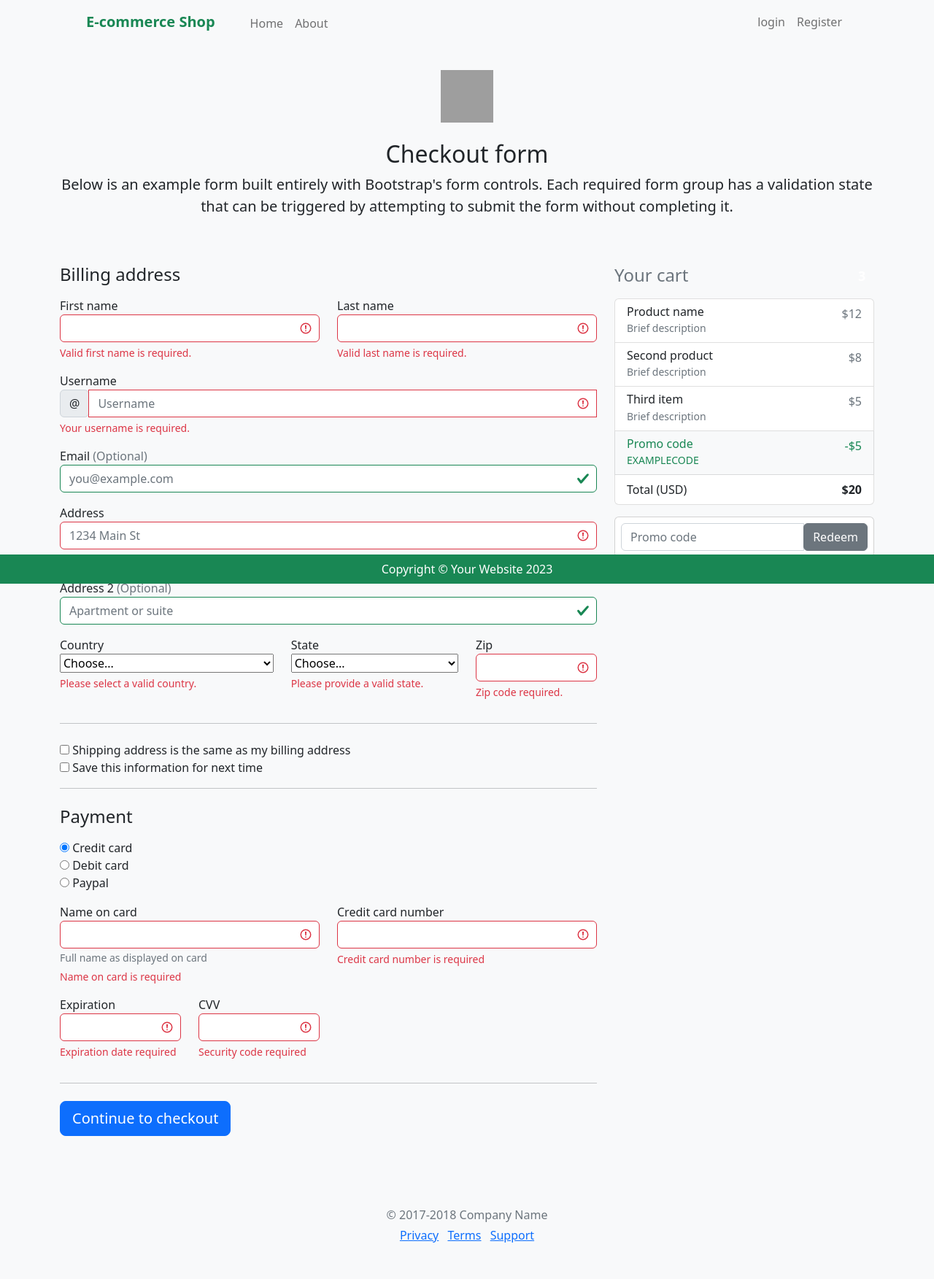
After one commit to best-rion/E_Commerce, a Flask app: page /pay in a window 1280 px wide. The commit adds this page. Shown: the whole page at 73% size. Run offline with Flask 3, Linux system fonts and the light colour scheme; some libraries are stand-ins or nearby versions; grey boxes are pictures that could not be loaded.

Commit message:
Hard parts are over now. It looks good.

```diff
--- a/eCommerce/Users/routes.py
+++ b/eCommerce/Users/routes.py
@@ -1,6 +1,7 @@
 from flask import Blueprint,render_template, redirect, request, url_for, flash
 from eCommerce.models import Product
 from eCommerce.common_froms import SearchForm
+import json
 
 
 users = Blueprint('users', __name__,
@@ -23,11 +24,6 @@ class UserClass:
             self.cart.append(product_id)
             self.quantity_list.append(UserClass.default_quantity)
             self.numberOfItems += 1 #one product was added
-
-        else:
-
-            index = self.cart.index(product_id)
-            self.quantity_list[index] += 1
 
     def updateCart(self, index, sign):
 
@@ -66,8 +62,10 @@ def userSearch(search_term):
     if form.validate_on_submit():
         return redirect(url_for('users.userSearch', search_term=form.search_term.data,  numberOfItems=test_user.numberOfItems))
 
+    items_in_cart = test_user.cart
+
     return render_template('user_searched_items.html', title='Searched Items', form=form,
-                            paginated_products=paginated_products, search_term=search_term, numberOfItems=test_user.numberOfItems)
+                            paginated_products=paginated_products, search_term=search_term, numberOfItems=test_user.numberOfItems, items_in_cart=items_in_cart)
 
 
 
@@ -82,7 +80,10 @@ def home():
     if form.validate_on_submit():
         return redirect(url_for('users.userSearch', search_term=form.search_term.data,  numberOfItems=test_user.numberOfItems))
 
-    return render_template('home.html', paginated_products=paginated_products, form=form,   numberOfItems=test_user.numberOfItems)
+
+    items_in_cart = test_user.cart
+
+    return render_template('home.html', paginated_products=paginated_products, form=form,   numberOfItems=test_user.numberOfItems, items_in_cart=items_in_cart)
 
 @users.route("/about")
 def about():
@@ -106,35 +107,32 @@ def cart():
     if form.validate_on_submit():
         return redirect(url_for('users.userSearch', search_term=form.search_term.data,  numberOfItems=test_user.numberOfItems))
 
+    products = []
+    total = 0
+
+    for i in range( len(test_user.cart) ):
+
+        product = Product.query.get(test_user.cart[i])
+        products.append(product)
+
+        total += product.price * test_user.quantity_list[i]
+
+    return render_template('user_cart.html',  form=form,   numberOfItems=test_user.numberOfItems,
+                            products=products, quantity_list=test_user.quantity_list, total=total)
 
 
-    products = []
-
-    for product_id in test_user.cart:
-        products.append(Product.query.get(product_id))
-
-    return render_template('user_cart.html',  form=form,   numberOfItems=test_user.numberOfItems, products=products, quantity_list=test_user.quantity_list)
+@users.route("/actionInCart/<int:index>/<string:sign>", methods=['POST'])
+def actionInCart(index, sign):
+    global test_user
 
 
-@users.route("/actionInCart", methods=['POST'])
-def actionInCart():
-    global test_user
-
-    sign = request.form['sign']
-    index = int(request.form['index'])-1
-
-
-
+    index = index-1
 
 
     test_user.updateCart(index=index, sign=sign)
 
-    print(sign)
-    print(index)
-    print('\n')
 
-    return "Cart updated successfully"
-
+    return redirect(url_for('users.cart'))
 
 
 @users.route("/deleteInCart", methods=['POST'])
@@ -148,3 +146,9 @@ def deleteInCart():
     test_user.deleteFromCart(index=index)
 
     return redirect(url_for('users.cart'))
+
+
+
+@users.route("/pay", methods=['GET'])
+def pay():
+    return render_template('pay.html')
--- a/eCommerce/Users/templates/about.html
+++ b/eCommerce/Users/templates/about.html
@@ -12,7 +12,7 @@
             <p class="mb-5 font-weight-normal" style="word-spacing: 5px;">
                 Fast forward again, and we have this, the 116610LV, which really doubles down on the whole green theme by adding a green dial. With the ceramic of the bezel giving the green hue a silvery tone, and the dial gleaming with a sunburst flash under the right light, the Rolex Submariner LV may not exude quite the same hardy resilience as its originator — but as a celebration? It’s near-on perfect.            </p>
         </div>
-        <div class="col-lg-6 my-auto">
+        <div class="col-lg-6 my-auto text-center">
             <img class="img-fluid" src="{{ url_for('static', filename = 'a.jpg') }}" alt="...">
         </div>
     </div>
--- /dev/null
+++ b/eCommerce/Users/templates/pay.html
@@ -0,0 +1,252 @@
+{% extends 'user_layout.html' %}
+
+{% block content %}
+
+    <div class="container">
+      <div class="py-5 text-center">
+        <img class="d-block mx-auto mb-4" src="https://getbootstrap.com/docs/4.0/assets/brand/bootstrap-solid.svg" alt="" width="72" height="72">
+        <h2>Checkout form</h2>
+        <p class="lead">Below is an example form built entirely with Bootstrap's form controls. Each required form group has a validation state that can be triggered by attempting to submit the form without completing it.</p>
+      </div>
+
+      <div class="row">
+        <div class="col-md-4 order-md-2 mb-4">
+          <h4 class="d-flex justify-content-between align-items-center mb-3">
+            <span class="text-muted">Your cart</span>
+            <span class="badge badge-secondary badge-pill">3</span>
+          </h4>
+          <ul class="list-group mb-3">
+            <li class="list-group-item d-flex justify-content-between lh-condensed">
+              <div>
+                <h6 class="my-0">Product name</h6>
+                <small class="text-muted">Brief description</small>
+              </div>
+              <span class="text-muted">$12</span>
+            </li>
+            <li class="list-group-item d-flex justify-content-between lh-condensed">
+              <div>
+                <h6 class="my-0">Second product</h6>
+                <small class="text-muted">Brief description</small>
+              </div>
+              <span class="text-muted">$8</span>
+            </li>
+            <li class="list-group-item d-flex justify-content-between lh-condensed">
+              <div>
+                <h6 class="my-0">Third item</h6>
+                <small class="text-muted">Brief description</small>
+              </div>
+              <span class="text-muted">$5</span>
+            </li>
+            <li class="list-group-item d-flex justify-content-between bg-light">
+              <div class="text-success">
+                <h6 class="my-0">Promo code</h6>
+                <small>EXAMPLECODE</small>
+              </div>
+              <span class="text-success">-$5</span>
+            </li>
+            <li class="list-group-item d-flex justify-content-between">
+              <span>Total (USD)</span>
+              <strong>$20</strong>
+            </li>
+          </ul>
+
+          <form class="card p-2">
+            <div class="input-group">
+              <input type="text" class="form-control" placeholder="Promo code">
+              <div class="input-group-append">
+                <button type="submit" class="btn btn-secondary">Redeem</button>
+              </div>
+            </div>
+          </form>
+        </div>
+        <div class="col-md-8 order-md-1">
+          <h4 class="mb-3">Billing address</h4>
+          <form class="needs-validation was-validated" novalidate="">
+            <div class="row">
+              <div class="col-md-6 mb-3">
+                <label for="firstName">First name</label>
+                <input type="text" class="form-control" id="firstName" placeholder="" value="" required="">
+                <div class="invalid-feedback">
+                  Valid first name is required.
+                </div>
+              </div>
+              <div class="col-md-6 mb-3">
+                <label for="lastName">Last name</label>
+                <input type="text" class="form-control" id="lastName" placeholder="" value="" required="">
+                <div class="invalid-feedback">
+                  Valid last name is required.
+                </div>
+              </div>
+            </div>
+
+            <div class="mb-3">
+              <label for="username">Username</label>
+              <div class="input-group">
+                <div class="input-group-prepend">
+                  <span class="input-group-text">@</span>
+                </div>
+                <input type="text" class="form-control" id="username" placeholder="Username" required="">
+                <div class="invalid-feedback" style="width: 100%;">
+                  Your username is required.
+                </div>
+              </div>
+            </div>
+
+            <div class="mb-3">
+              <label for="email">Email <span class="text-muted">(Optional)</span></label>
+              <input type="email" class="form-control" id="email" placeholder="you@example.com">
+              <div class="invalid-feedback">
+                Please enter a valid email address for shipping updates.
+              </div>
+            </div>
+
+            <div class="mb-3">
+              <label for="address">Address</label>
+              <input type="text" class="form-control" id="address" placeholder="1234 Main St" required="">
+              <div class="invalid-feedback">
+                Please enter your shipping address.
+              </div>
+            </div>
+
+            <div class="mb-3">
+              <label for="address2">Address 2 <span class="text-muted">(Optional)</span></label>
+              <input type="text" class="form-control" id="address2" placeholder="Apartment or suite">
+            </div>
+
+            <div class="row">
+              <div class="col-md-5 mb-3">
+                <label for="country">Country</label>
+                <select class="custom-select d-block w-100" id="country" required="">
+                  <option value="">Choose...</option>
+                  <option>United States</option>
+                </select>
+                <div class="invalid-feedback">
+                  Please select a valid country.
+                </div>
+              </div>
+              <div class="col-md-4 mb-3">
+                <label for="state">State</label>
+                <select class="custom-select d-block w-100" id="state" required="">
+                  <option value="">Choose...</option>
+                  <option>California</option>
+                </select>
+                <div class="invalid-feedback">
+                  Please provide a valid state.
+                </div>
+              </div>
+              <div class="col-md-3 mb-3">
+                <label for="zip">Zip</label>
+                <input type="text" class="form-control" id="zip" placeholder="" required="">
+                <div class="invalid-feedback">
+                  Zip code required.
+                </div>
+              </div>
+            </div>
+            <hr class="mb-4">
+            <div class="custom-control custom-checkbox">
+              <input type="checkbox" class="custom-control-input" id="same-address">
+              <label class="custom-control-label" for="same-address">Shipping address is the same as my billing address</label>
+            </div>
+            <div class="custom-control custom-checkbox">
+              <input type="checkbox" class="custom-control-input" id="save-info">
+              <label class="custom-control-label" for="save-info">Save this information for next time</label>
+            </div>
+            <hr class="mb-4">
+
+            <h4 class="mb-3">Payment</h4>
+
+            <div class="d-block my-3">
+              <div class="custom-control custom-radio">
+                <input id="credit" name="paymentMethod" type="radio" class="custom-control-input" checked="" required="">
+                <label class="custom-control-label" for="credit">Credit card</label>
+              </div>
+              <div class="custom-control custom-radio">
+                <input id="debit" name="paymentMethod" type="radio" class="custom-control-input" required="">
+                <label class="custom-control-label" for="debit">Debit card</label>
+              </div>
+              <div class="custom-control custom-radio">
+                <input id="paypal" name="paymentMethod" type="radio" class="custom-control-input" required="">
+                <label class="custom-control-label" for="paypal">Paypal</label>
+              </div>
+            </div>
+            <div class="row">
+              <div class="col-md-6 mb-3">
+                <label for="cc-name">Name on card</label>
+                <input type="text" class="form-control" id="cc-name" placeholder="" required="">
+                <small class="text-muted">Full name as displayed on card</small>
+                <div class="invalid-feedback">
+                  Name on card is required
+                </div>
+              </div>
+              <div class="col-md-6 mb-3">
+                <label for="cc-number">Credit card number</label>
+                <input type="text" class="form-control" id="cc-number" placeholder="" required="">
+                <div class="invalid-feedback">
+                  Credit card number is required
+                </div>
+              </div>
+            </div>
+            <div class="row">
+              <div class="col-md-3 mb-3">
+                <label for="cc-expiration">Expiration</label>
+                <input type="text" class="form-control" id="cc-expiration" placeholder="" required="">
+                <div class="invalid-feedback">
+                  Expiration date required
+                </div>
+              </div>
+              <div class="col-md-3 mb-3">
+                <label for="cc-expiration">CVV</label>
+                <input type="text" class="form-control" id="cc-cvv" placeholder="" required="">
+                <div class="invalid-feedback">
+                  Security code required
+                </div>
+              </div>
+            </div>
+            <hr class="mb-4">
+            <button class="btn btn-primary btn-lg btn-block" type="submit">Continue to checkout</button>
+          </form>
+        </div>
+      </div>
+
+      <footer class="my-5 pt-5 text-muted text-center text-small">
+        <p class="mb-1">© 2017-2018 Company Name</p>
+        <ul class="list-inline">
+          <li class="list-inline-item"><a href="#">Privacy</a></li>
+          <li class="list-inline-item"><a href="#">Terms</a></li>
+          <li class="list-inline-item"><a href="#">Support</a></li>
+        </ul>
+      </footer>
+    </div>
+
+    <!-- Bootstrap core JavaScript
+    ================================================== -->
+    <!-- Placed at the end of the document so the pages load faster -->
+    <script src="https://code.jquery.com/jquery-3.2.1.slim.min.js" integrity="sha384-KJ3o2DKtIkvYIK3UENzmM7KCkRr/rE9/Qpg6aAZGJwFDMVNA/GpGFF93hXpG5KkN" crossorigin="anonymous"></script>
+    <script>window.jQuery || document.write('<script src="../../assets/js/vendor/jquery-slim.min.js"><\/script>')</script>
+    <script src="../../assets/js/vendor/popper.min.js"></script>
+    <script src="../../dist/js/bootstrap.min.js"></script>
+    <script src="../../assets/js/vendor/holder.min.js"></script>
+    <script>
+      // Example starter JavaScript for disabling form submissions if there are invalid fields
+      (function() {
+        'use strict';
+
+        window.addEventListener('load', function() {
+          // Fetch all the forms we want to apply custom Bootstrap validation styles to
+          var forms = document.getElementsByClassName('needs-validation');
+
+          // Loop over them and prevent submission
+          var validation = Array.prototype.filter.call(forms, function(form) {
+            form.addEventListener('submit', function(event) {
+              if (form.checkValidity() === false) {
+                event.preventDefault();
+                event.stopPropagation();
+              }
+              form.classList.add('was-validated');
+            }, false);
+          });
+        }, false);
+      })();
+    </script>
+
+{% endblock %}
--- a/eCommerce/Users/templates/user_layout.html
+++ b/eCommerce/Users/templates/user_layout.html
@@ -32,7 +32,7 @@
                     </ul>
                      <!-- Search Bar -->
 
-                    {% if  request.endpoint != 'users.about'  %}
+                    {% if  request.endpoint != 'users.about' and request.endpoint != 'users.pay' %}
                         {% include 'search_bar.html' %}
 
                     <a class="btn btn-outline-success my-1 d-flex"  href="{{ url_for('users.cart') }}">
```
Also changed, not shown: eCommerce/Users/templates/products.html (+20 -2 lines), eCommerce/Users/templates/user_cart.html (+57 -65 lines).
